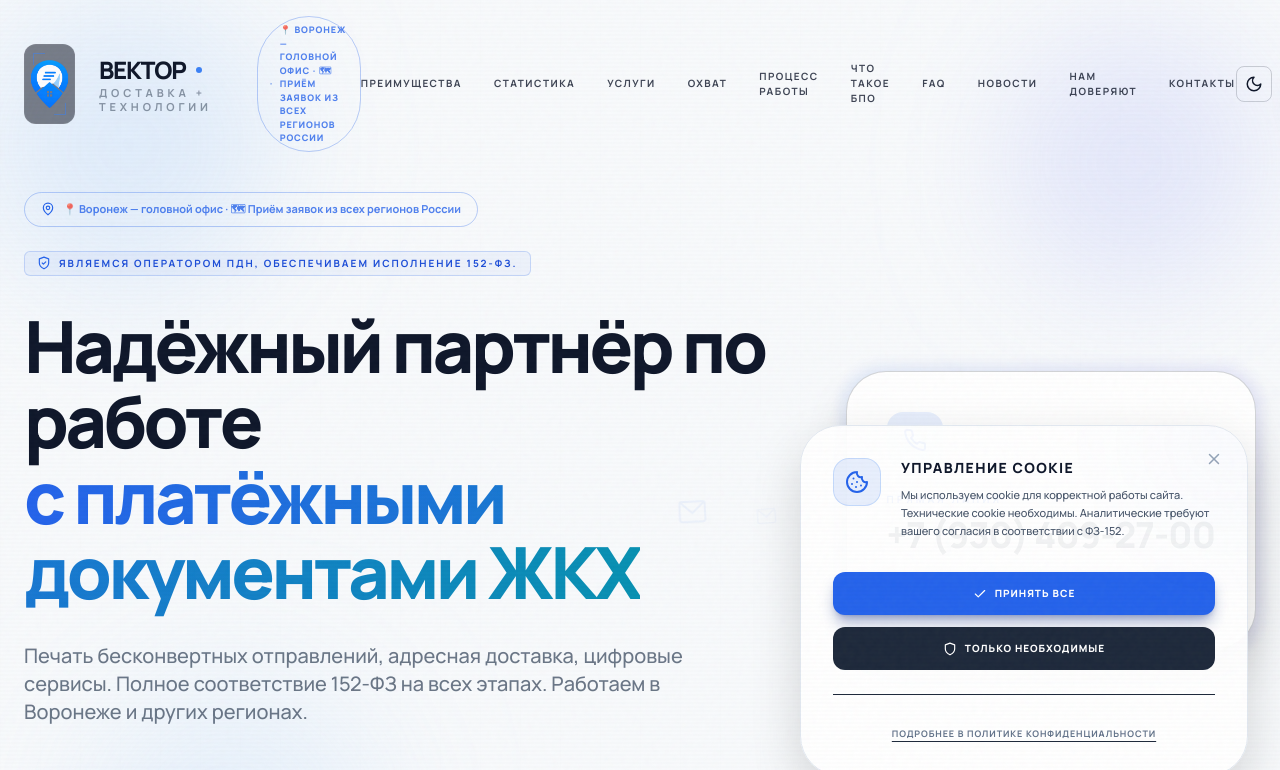
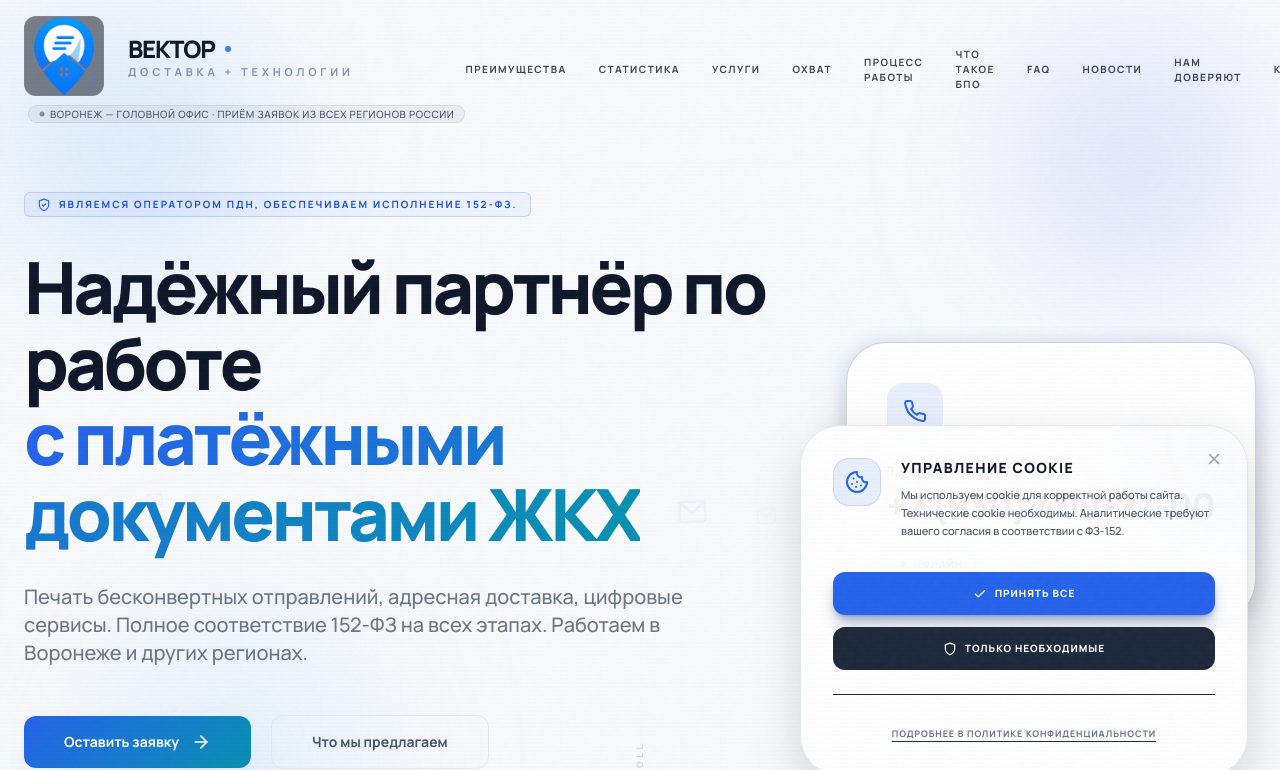
Before and after one commit to AlB4k/vector-landing, a React (Create React App) app: page / in a window 1280 px wide. Shown: the top 770 px of the page. Built offline with nearby package versions, Linux system fonts and the light colour scheme.

Commit message:
fix: region badge redesign — static pill, correct placement under logo only

```diff
--- a/src/App.js
+++ b/src/App.js
@@ -645,11 +645,9 @@ const INITIAL_CONTENT = {
     "formSubject": "Новая заявка от"
   },
   "regionBadge": {
-    "text": "📍 Воронеж — головной офис · 🗺 Приём заявок из всех регионов России",
-    "style": "outline",
-    "visibleNavbar": true,
-    "visibleHero": true,
-    "visibleFooter": true
+    "enabled": true,
+    "text": "Воронеж — головной офис · Приём заявок из всех регионов России",
+    "style": "badge"
   },
   "backgroundAnimation": {
     "enabled": true,
--- a/src/CMS.js
+++ b/src/CMS.js
@@ -532,34 +532,43 @@ export default function CMS({ content, setContent, onLogout }) {
                       <MapPin size={14} /> Региональный шилдик (RegionBadge)
                     </h4>
                     <div className="space-y-4">
-                      <InputField label="Текст шилдика" value={localContent.regionBadge?.text} onChange={(val) => updateNested('regionBadge.text', val)} />
-                      <div className="grid grid-cols-2 gap-4">
-                        <div className="space-y-2">
-                          <label className="block text-[9px] font-black uppercase tracking-[0.2em] text-slate-500 ml-1">Стиль шилдика</label>
-                          <select
-                            value={localContent.regionBadge?.style || 'outline'}
-                            onChange={(e) => updateNested('regionBadge.style', e.target.value)}
-                            className="w-full bg-slate-900/50 border border-slate-800 rounded-xl px-5 py-3 text-white focus:outline-none focus:ring-2 focus:ring-blue-500/50 text-sm font-medium"
-                          >
-                            <option value="outline">Контурный (Outline)</option>
-                            <option value="solid">Заливка (Solid)</option>
-                          </select>
-                        </div>
-                      </div>
-                      <div className="grid grid-cols-3 gap-4 pt-2">
-                        <div className="flex items-center gap-2 bg-slate-900/30 p-3 rounded-xl border border-slate-800/50">
-                          <input type="checkbox" checked={localContent.regionBadge?.visibleNavbar} onChange={(e) => updateNested('regionBadge.visibleNavbar', e.target.checked)} className="w-4 h-4 rounded bg-slate-800 text-blue-600" />
-                          <label className="text-[9px] font-black uppercase tracking-widest text-slate-400">В шапке</label>
-                        </div>
-                        <div className="flex items-center gap-2 bg-slate-900/30 p-3 rounded-xl border border-slate-800/50">
-                          <input type="checkbox" checked={localContent.regionBadge?.visibleHero} onChange={(e) => updateNested('regionBadge.visibleHero', e.target.checked)} className="w-4 h-4 rounded bg-slate-800 text-blue-600" />
-                          <label className="text-[9px] font-black uppercase tracking-widest text-slate-400">В Hero</label>
-                        </div>
-                        <div className="flex items-center gap-2 bg-slate-900/30 p-3 rounded-xl border border-slate-800/50">
-                          <input type="checkbox" checked={localContent.regionBadge?.visibleFooter} onChange={(e) => updateNested('regionBadge.visibleFooter', e.target.checked)} className="w-4 h-4 rounded bg-slate-800 text-blue-600" />
-                          <label className="text-[9px] font-black uppercase tracking-widest text-slate-400">В футере</label>
-                        </div>
-                      </div>
+                      <div className="flex items-center gap-3 bg-slate-900/30 p-4 rounded-xl border border-slate-800/50 mb-4">
+                        <input
+                          type="checkbox"
+                          checked={localContent.regionBadge?.enabled}
+                          onChange={(e) => updateNested('regionBadge.enabled', e.target.checked)}
+                          className="w-5 h-5 rounded bg-slate-800 border-slate-700 text-blue-600"
+                        />
+                        <label className="text-[10px] font-black uppercase tracking-widest text-slate-400">Показывать метку региона</label>
+                      </div>
+
+                      <InputField label="Текст региона" value={localContent.regionBadge?.text} onChange={(val) => updateNested('regionBadge.text', val)} />
+
+                      <div className="space-y-3">
+                        <label className="block text-[9px] font-black uppercase tracking-[0.2em] text-slate-500 ml-1">Стиль отображения</label>
+                        <div className="flex gap-4">
+                          {[
+                            { id: 'text', label: 'Текстовая метка' },
+                            { id: 'badge', label: 'Pill/Badge' }
+                          ].map(s => (
+                            <button
+                              key={s.id}
+                              onClick={() => updateNested('regionBadge.style', s.id)}
+                              className={`px-4 py-2 rounded-xl text-[10px] font-bold uppercase tracking-widest border transition-all ${
+                                (localContent.regionBadge?.style || 'badge') === s.id
+                                  ? 'bg-blue-600/10 border-blue-500/50 text-blue-400 shadow-lg'
+                                  : 'bg-slate-900 border-slate-800 text-slate-500 hover:text-slate-300'
+                              }`}
+                            >
+                              {s.label}
+                            </button>
+                          ))}
+                        </div>
+                      </div>
+
+                      <p className="text-[9px] text-slate-500 italic leading-relaxed mt-4 bg-slate-900/30 p-3 rounded-lg border border-slate-800/50">
+                        Статичная метка региона отображается под логотипом в шапке и подвале сайта. Используется при адаптации сайта под конкретный регион работы.
+                      </p>
                     </div>
                   </div>
 
--- a/src/Landing.js
+++ b/src/Landing.js
@@ -203,9 +203,17 @@ export default function Landing({ content, theme, setTheme }) {
       {/* Navbar */}
       <nav className={`fixed top-0 left-0 right-0 z-50 transition-all duration-300 px-6 py-4 ${isScrolled ? 'backdrop-blur-md border-b border-[var(--border)]' : 'bg-transparent'}`} style={{ backgroundColor: isScrolled ? 'var(--nav-bg)' : 'transparent' }}>
         <div className="max-w-7xl mx-auto flex items-center justify-between">
-          <div onClick={() => window.scrollTo({ top: 0, behavior: 'smooth' })} className="cursor-pointer flex items-center gap-4">
+          <div style={{cursor:'pointer'}} onClick={() => window.scrollTo({ top: 0, behavior: 'smooth' })} className="flex flex-col items-start">
             <Logo light={isLight} customScale={content.logoScaleHeader} tagline={content.companyTagline} text={content.logoText} />
-            <RegionBadge data={content.regionBadge} fullContent={content} isLight={isLight} position="navbar" />
+            {content.regionBadge?.enabled && (
+              <div style={{marginTop: '3px', paddingLeft: '4px'}}>
+                <RegionBadge
+                  text={content.regionBadge.text}
+                  style={content.regionBadge.style}
+                  isLight={isLight}
+                />
+              </div>
+            )}
           </div>
           <div className="hidden md:flex items-center gap-8 text-[10px] font-bold uppercase tracking-[0.15em] opacity-80">
             {content.sections.filter(s => s.enabled && s.id !== 'hero').map((s) => (
@@ -228,9 +236,17 @@ export default function Landing({ content, theme, setTheme }) {
       <div className={`fixed inset-0 z-[60] bg-[#08080f]/98 backdrop-blur-2xl transition-all duration-500 ${mobileMenuOpen ? 'opacity-100 visible' : 'opacity-0 invisible'}`}>
         <div className="p-8 flex flex-col h-full">
           <div className="flex justify-between items-center mb-16">
-            <div onClick={() => { setMobileMenuOpen(false); window.scrollTo({ top: 0, behavior: 'smooth' }); }} className="cursor-pointer flex flex-col items-start gap-4">
+            <div onClick={() => { setMobileMenuOpen(false); window.scrollTo({ top: 0, behavior: 'smooth' }); }} className="cursor-pointer flex flex-col items-start">
               <Logo light={false} variant="small" customScale={content.logoScaleFooter} tagline={interpolate(content.companyTagline, content)} text={interpolate(content.logoText, content)} />
-              <RegionBadge data={content.regionBadge} fullContent={content} isLight={false} position="navbar" />
+              {content.regionBadge?.enabled && (
+                <div style={{marginTop: '4px', paddingLeft: '2px'}}>
+                  <RegionBadge
+                    text={content.regionBadge.text}
+                    style={content.regionBadge.style}
+                    isLight={false}
+                  />
+                </div>
+              )}
             </div>
             <button onClick={() => setMobileMenuOpen(false)} className="w-12 h-12 rounded-xl bg-white/5 flex items-center justify-center text-white border border-white/10 active:scale-90 transition-all" aria-label={interpolate(content.ui?.closeMenu, content) || "Закрыть мобильное меню"}>
               <X size={24} aria-hidden="true" />
@@ -268,9 +284,17 @@ export default function Landing({ content, theme, setTheme }) {
       <footer className="px-4 md:px-6 py-8 md:py-10 border-t border-[var(--border)]" style={{ backgroundColor: 'var(--bg-primary)' }}>
         <div className="max-w-6xl mx-auto grid grid-cols-1 md:grid-cols-2 lg:grid-cols-4 gap-10 md:gap-12 mb-12 md:mb-16">
           <div className="col-span-1 text-center md:text-left flex flex-col items-center md:items-start">
-            <div onClick={() => window.scrollTo({ top: 0, behavior: 'smooth' })} className="cursor-pointer flex flex-col items-center md:items-start gap-3">
+            <div onClick={() => window.scrollTo({ top: 0, behavior: 'smooth' })} className="cursor-pointer flex flex-col items-center md:items-start">
               <Logo light={isLight} variant="small" customScale={content.logoScaleFooter} tagline={interpolate(content.companyTagline, content)} text={interpolate(content.logoText, content)} />
-              <RegionBadge data={content.regionBadge} fullContent={content} isLight={isLight} position="footer" />
+              {content.regionBadge?.enabled && (
+                <div style={{marginTop: '4px'}}>
+                  <RegionBadge
+                    text={content.regionBadge.text}
+                    style={content.regionBadge.style}
+                    isLight={isLight}
+                  />
+                </div>
+              )}
             </div>
             <p className="mt-6 md:mt-8 text-[11px] md:text-xs leading-relaxed font-medium opacity-60 max-w-sm">{interpolate(content.footer.description, content)}</p>
             <div className="flex items-center gap-3 mt-8 md:mt-10">
--- a/src/components/Hero.js
+++ b/src/components/Hero.js
@@ -1,12 +1,10 @@
 import React from 'react';
 import { ArrowRight, Phone } from 'lucide-react';
 import { DynamicIcon } from './Shared';
-import { RegionBadge } from './RegionBadge';
 import { interpolate } from '../utils/content';
 
 export const Hero = ({ data, config, isLight, fullContent }) => {
   if (!data) return null;
-  const regionBadgeData = fullContent.regionBadge;
   const isOnline = React.useMemo(() => {
     if (!config || !config.scheduleEnabled) return true;
     const now = new Date();
@@ -30,7 +28,6 @@ export const Hero = ({ data, config, isLight, fullContent }) => {
         <div className="flex flex-col lg:flex-row items-center justify-between gap-12 lg:gap-20">
           {/* Левая сторона: Контент */}
           <div className="flex-1 text-center lg:text-left">
-            <RegionBadge data={regionBadgeData} fullContent={fullContent} isLight={isLight} position="hero" />
             <div className={`inline-flex items-center gap-2 px-3 py-1 rounded-md border mb-6 md:mb-8 ${isLight ? 'border-blue-600/20 bg-blue-600/5' : 'border-blue-500/20 bg-blue-500/5'}`}>
               <DynamicIcon name={data.badgeIcon || "ShieldCheck"} size={14} className={isLight ? "text-blue-600" : "text-blue-400"} />
               <span className={`text-[10px] font-bold uppercase tracking-[0.2em] ${isLight ? 'text-blue-700' : 'text-blue-300'}`}>{interpolate(data.badge, fullContent)}</span>
--- a/src/components/RegionBadge.js
+++ b/src/components/RegionBadge.js
@@ -1,37 +1,62 @@
 import React from 'react';
-import { MapPin } from 'lucide-react';
-import { interpolate } from '../utils/content';
 
-export const RegionBadge = ({ data, fullContent, isLight, position = 'navbar' }) => {
-  if (!data || !data.text) return null;
+export const RegionBadge = ({ text, style = 'badge', isLight }) => {
+  if (!text) return null;
 
-  // Проверка видимости в зависимости от позиции
-  const isVisible =
-    (position === 'navbar' && data.visibleNavbar) ||
-    (position === 'hero' && data.visibleHero) ||
-    (position === 'footer' && data.visibleFooter);
+  if (style === 'text') {
+    return (
+      <span style={{
+        display: 'inline-flex',
+        alignItems: 'center',
+        gap: '4px',
+        fontSize: '10px',
+        fontWeight: 500,
+        letterSpacing: '0.08em',
+        textTransform: 'uppercase',
+        color: isLight ? '#64748b' : '#94a3b8',
+        opacity: 0.85,
+        userSelect: 'none',
+        pointerEvents: 'none'
+      }}>
+        <svg width="8" height="8" viewBox="0 0 8 8"
+             fill="currentColor" opacity="0.7">
+          <circle cx="4" cy="4" r="3"/>
+        </svg>
+        {text}
+      </span>
+    );
+  }
 
-  if (!isVisible) return null;
-
-  const isSolid = data.style === 'solid';
-
-  const baseClasses = "inline-flex items-center gap-2 px-3 py-1.5 rounded-full transition-all duration-300";
-  const positionClasses = position === 'hero'
-    ? "text-[11px] font-bold py-2 px-4 mb-6"
-    : "text-[9px] font-black uppercase tracking-widest";
-
-  const themeClasses = isSolid
-    ? (isLight
-        ? "bg-blue-600/10 border border-blue-600/20 text-blue-600 shadow-sm"
-        : "bg-blue-500/10 border border-blue-500/20 text-blue-400 shadow-lg shadow-blue-500/5")
-    : (isLight
-        ? "border border-blue-600/30 text-blue-600/80 bg-transparent"
-        : "border border-blue-500/30 text-blue-400 bg-transparent");
-
+  // СТИЛЬ "badge" — по умолчанию
   return (
-    <div className={`${baseClasses} ${positionClasses} ${themeClasses}`}>
-      <MapPin size={position === 'hero' ? 14 : 12} className={isLight ? "text-blue-600" : "text-blue-400"} />
-      <span>{interpolate(data.text, fullContent)}</span>
-    </div>
+    <span style={{
+      display: 'inline-flex',
+      alignItems: 'center',
+      gap: '5px',
+      padding: '3px 10px',
+      borderRadius: '999px',
+      fontSize: '10px',
+      fontWeight: 500,
+      letterSpacing: '0.06em',
+      textTransform: 'uppercase',
+      color: isLight ? '#475569' : '#94a3b8',
+      background: isLight
+        ? 'rgba(148,163,184,0.12)'
+        : 'rgba(148,163,184,0.08)',
+      border: '1px solid',
+      borderColor: isLight
+        ? 'rgba(148,163,184,0.25)'
+        : 'rgba(148,163,184,0.15)',
+      userSelect: 'none',
+      pointerEvents: 'none',
+      whiteSpace: 'nowrap',
+      lineHeight: 1
+    }}>
+      <svg width="6" height="6" viewBox="0 0 6 6"
+           fill="currentColor" opacity="0.6">
+        <circle cx="3" cy="3" r="2.5"/>
+      </svg>
+      {text}
+    </span>
   );
 };
```
